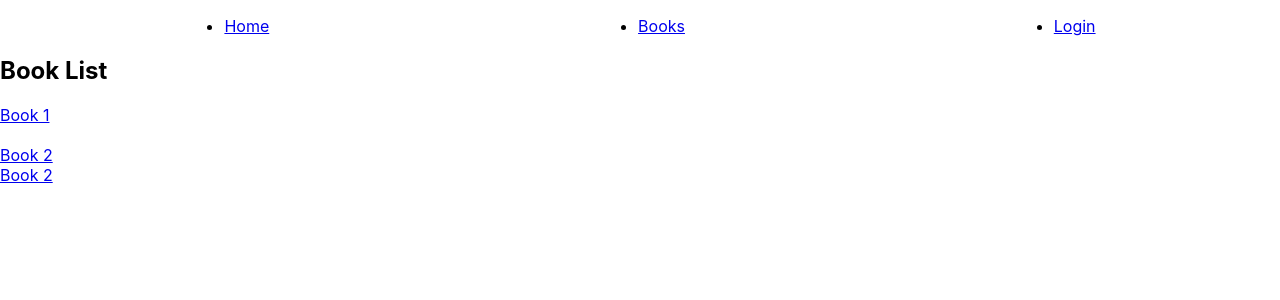
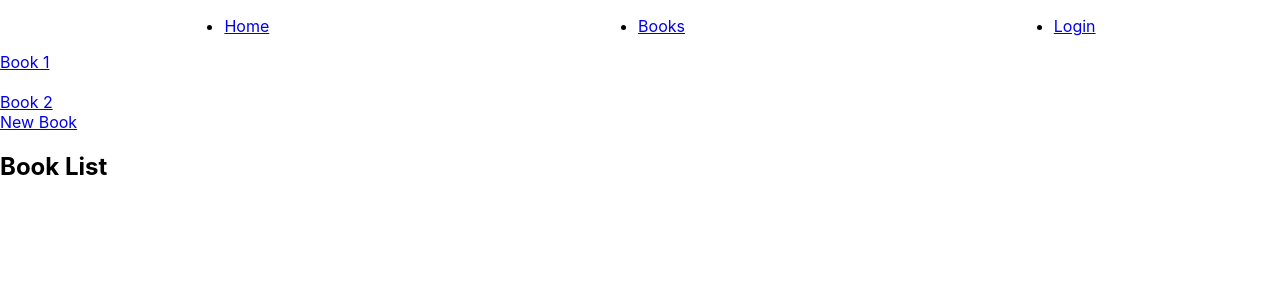
Before and after one commit to Mosharaf456/routing-project-rrdv6, a React (Create React App) app: page /books in a window 1280 px wide. Shown: the top 300 px of the page. Built offline with nearby package versions, Linux system fonts and the light colour scheme.

Commit message:
ref oulet added

```diff
--- a/src/App.js
+++ b/src/App.js
@@ -1,12 +1,17 @@
+// import { Suspense, lazy } from 'react';
+
 import Login from './components/Login';
 import Book from './components/Book';
 import BookList from './components/BookList';
 import NewBook from './components/NewBook';
-import { lazy } from 'react';
 import { BrowserRouter as Router, Link, Routes, Route } from 'react-router-dom';
 import NotFound from './components/NotFound';
+import BookLayout from './components/BookLayout';
 
-const Home = lazy(() => import('./components/Home'));
+// const Home = lazy(() => import('./components/Home'));
+import Home from './components/Home';
+
+
 function App() {
   return (
     <>
@@ -25,11 +30,22 @@ function App() {
       </nav>
       <Routes>
         <Route path='/' element={<Home />} />
+
+        <Route path='/books' element={<BookLayout />}>
+          <Route index element={<BookList />} />
+          <Route path=':bookId' element={<Book />} />
+          <Route path='new' element={<NewBook />} />
+        </Route>
+
         <Route path='/login' element={<Login />} />
+
         <Route path='/home' element={<Home />} />
-        <Route path='/books' element={<BookList />} />
+
+
+
+        {/* <Route path='/books' element={<BookList />} />
         <Route path='/books/:bookId' element={<Book />} />
-        <Route path='/books/new' element={<NewBook />} />
+        <Route path='/books/new' element={<NewBook />} /> */}
 
         <Route path='*' element={<NotFound />} />
       </Routes>
--- /dev/null
+++ b/src/components/BookLayout.js
@@ -0,0 +1,19 @@
+import React from 'react'
+import { Link, Outlet } from 'react-router-dom';
+
+function BookLayout() {
+    return (
+      <>
+        <Link to='/books/1'>Book 1</Link>
+        <br />
+        <br />
+        <Link to='/books/2'>Book 2</Link>
+        <br />
+        <Link to='/books/new'>New Book</Link>
+
+        <Outlet />
+      </>
+    )
+}
+
+export default BookLayout
--- a/src/components/BookList.js
+++ b/src/components/BookList.js
@@ -1,17 +1,9 @@
 import React from 'react';
-import { Link } from 'react-router-dom';
 
 function BookList() {
   return (
     <div>
       <h2>Book List</h2>
-      <Link to='/books/1'>Book 1</Link>
-      <br />
-      <br />
-      <Link to='/books/2'>Book 2</Link>
-      <br />
-      <Link to='/books/new'>Book 2</Link>
-
     </div>
 
   )
```
